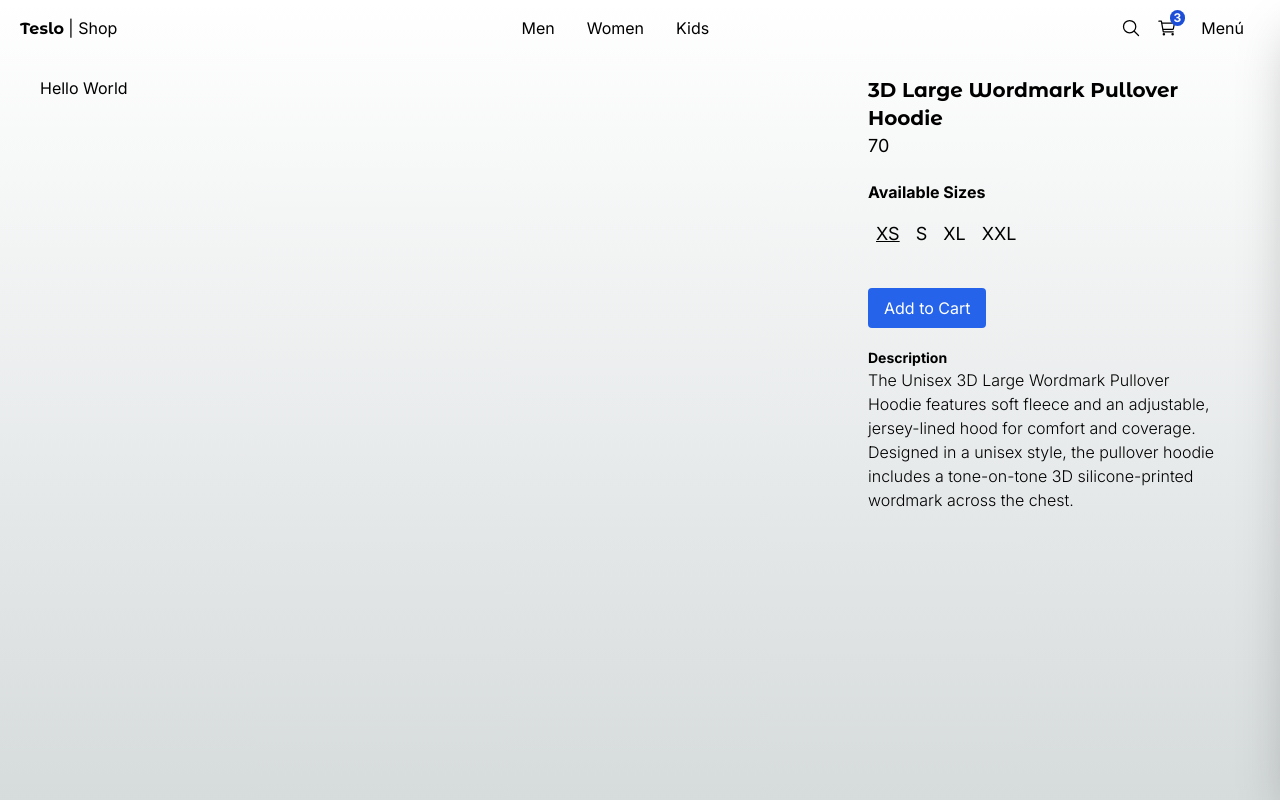
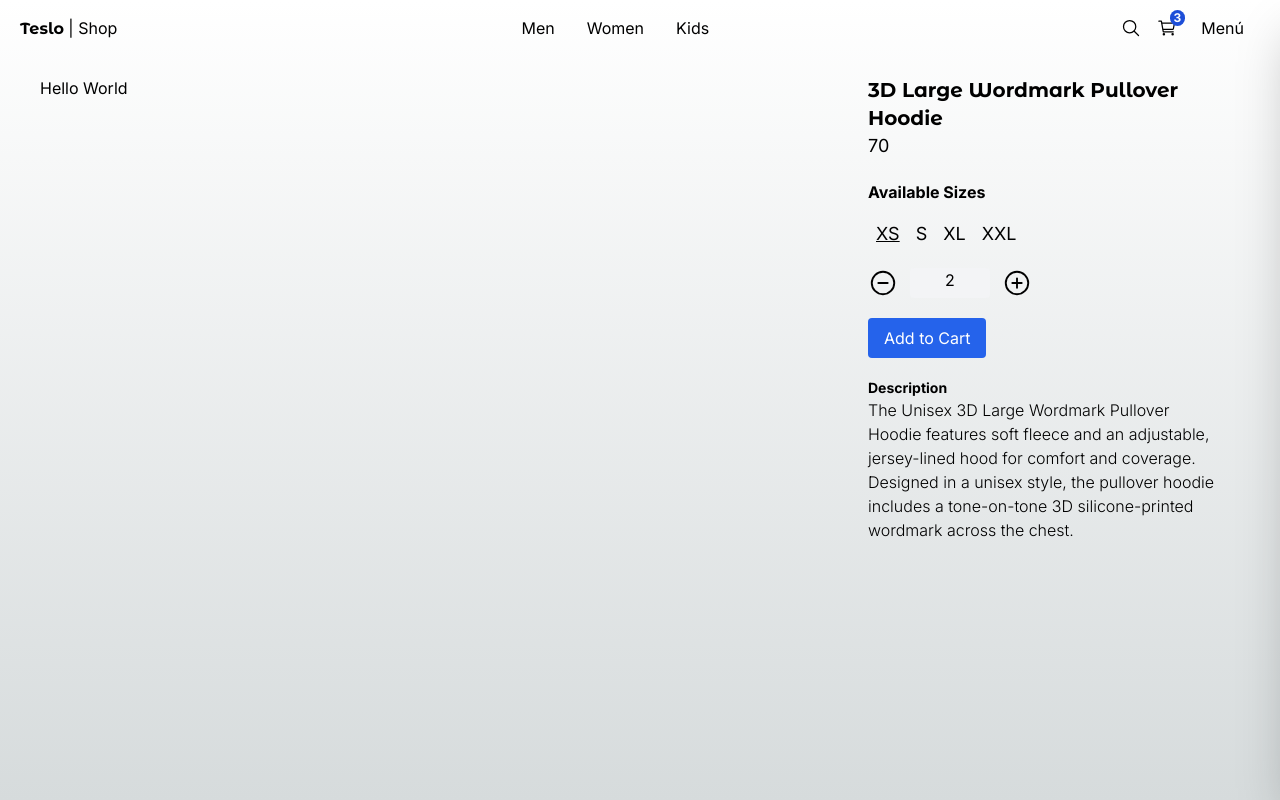
Before and after one commit to juanjosemayorga/teslo-shop-14, a Next.js app: page /product/3d_large_wordmark_pullover_hoodie in a window 1280 px wide. Built offline with nearby package versions, Linux system fonts and the light colour scheme.

Commit message:
Add QuantitySelector component to ProductPage

```diff
--- a/src/app/(shop)/product/[slug]/page.tsx
+++ b/src/app/(shop)/product/[slug]/page.tsx
@@ -2,6 +2,7 @@
 import { initialData } from "@/seed/seed";
 import { titleFont } from "@/config/fonts";
 import { SizeSelector } from "@/components";
+import { QuantitySelector } from "@/components/product/quantity-selector/QuantitySelector";
 
 interface Props {
   params: {
@@ -39,6 +40,10 @@
         />
 
         {/* Amount Selector */}
+        <QuantitySelector
+          quantity={2}
+          // maxQuantity={product.quantity}
+        />
 
         {/* Button */}
         <button className="btn-primary my-5">
--- a/src/components/index.ts
+++ b/src/components/index.ts
@@ -1,6 +1,7 @@
 export * from './products/product-grid/ProductGrid'
 export * from './products/product-grid/ProductGridItem'
 
+export * from './product/quantity-selector/QuantitySelector'
 export * from './product/size-selector/SizeSelector'
 
 export * from './ui/not-found/PageNotFound'
--- /dev/null
+++ b/src/components/product/quantity-selector/QuantitySelector.tsx
@@ -0,0 +1,34 @@
+'use client';
+
+import { useState } from "react";
+import { IoAddCircleOutline, IoRemoveCircleOutline } from "react-icons/io5";
+
+interface Props {
+  quantity: number;
+}
+
+export const QuantitySelector = ({ quantity }: Props) => {
+  const [count, setCount] = useState<number>(quantity);
+
+  const onQuantityChange = (value: number) => {
+    if (count + value < 1) return;
+
+    setCount(count + value);
+  };
+
+  return (
+    <div className="flex">
+      <button onClick={() => onQuantityChange(-1)}>
+        <IoRemoveCircleOutline size={30} />
+      </button>
+
+      <span className="w-20 mx-3 px-5 bg-gray-100 text-center rounded">
+        {count}
+      </span>
+
+      <button onClick={() => onQuantityChange(1)}>
+        <IoAddCircleOutline size={30} />
+      </button>
+    </div>
+  )
+}
```
